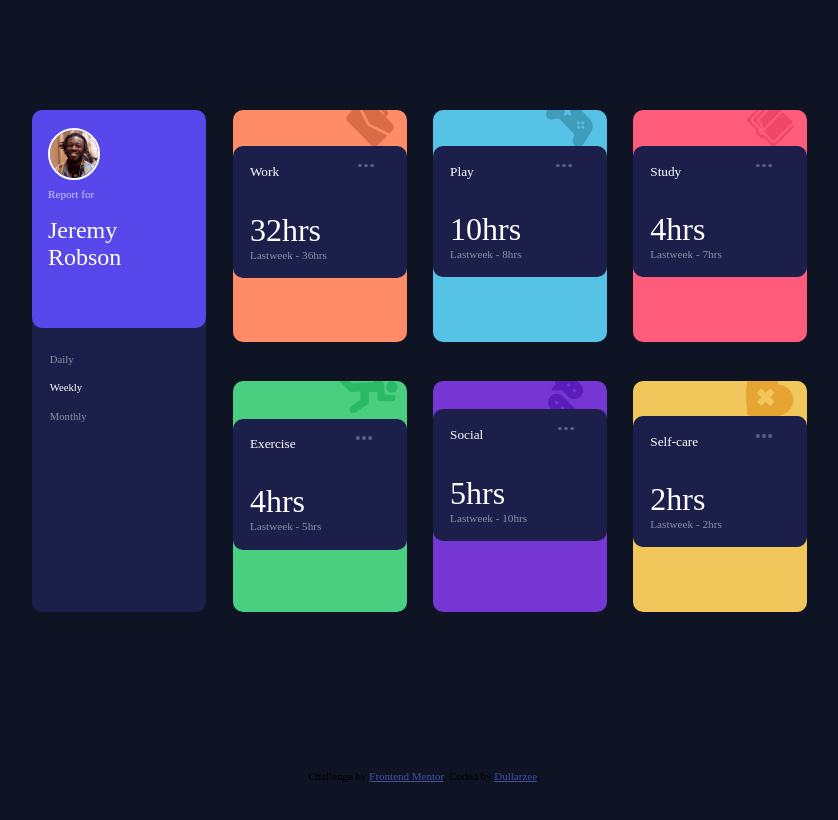
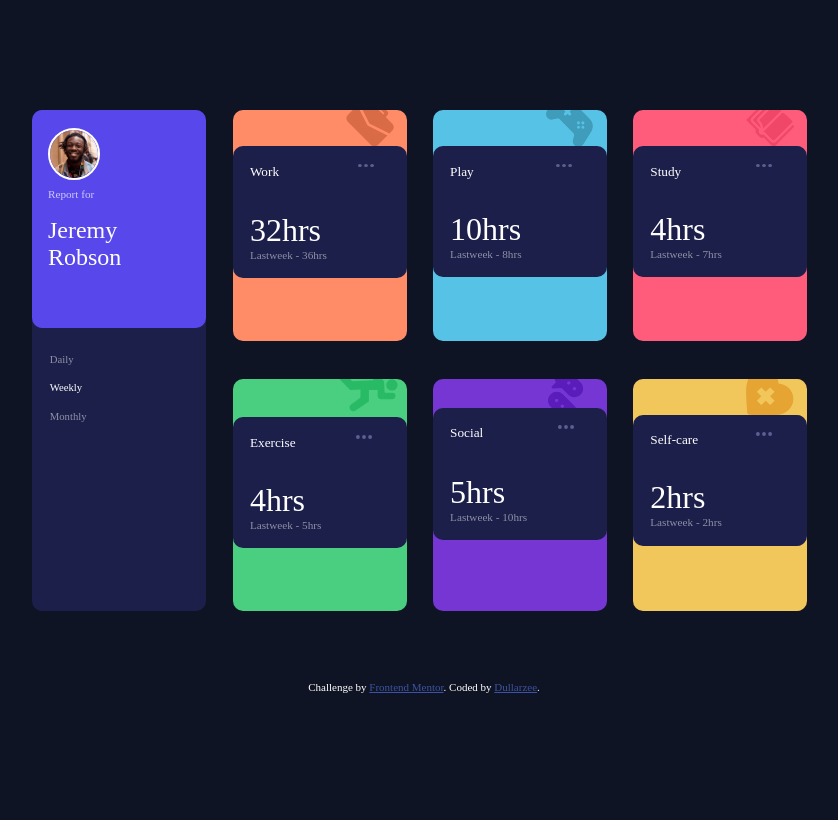
Before and after one commit to dullarzee/TimeDashboard, a plain HTML site: page index.html in a window 1280 px wide. Shown: the whole page, without its empty margins (216-1054 px from the left). Drawn offline with Linux system fonts and the light colour scheme.

Commit message:
some more minor improvements

```diff
--- a/dashboardCSS.css
+++ b/dashboardCSS.css
@@ -19,13 +19,15 @@ main{
     align-self: center;
     display:grid;
     grid-template-columns: 20% 20% 20% 20%;
-    grid-template-rows: 48.3% 48.3%;
+    grid-template-rows: 48% 48.3%;
     gap:3%;
     row-gap: 8%;
     padding-left: 8%;
     font-family: rubik;
     background-color: hsl(226, 43%, 10%);
     color:white;
+    overflow:hidden;
+    padding-bottom:5%;
 }
 
 section{
@@ -249,6 +251,7 @@ div{
 }
 
 .attribution {
+    color:white;
     font-size: 11px;
     text-align: center;
 }
```
Also changed, not shown: index.html (+1 -1 lines).
